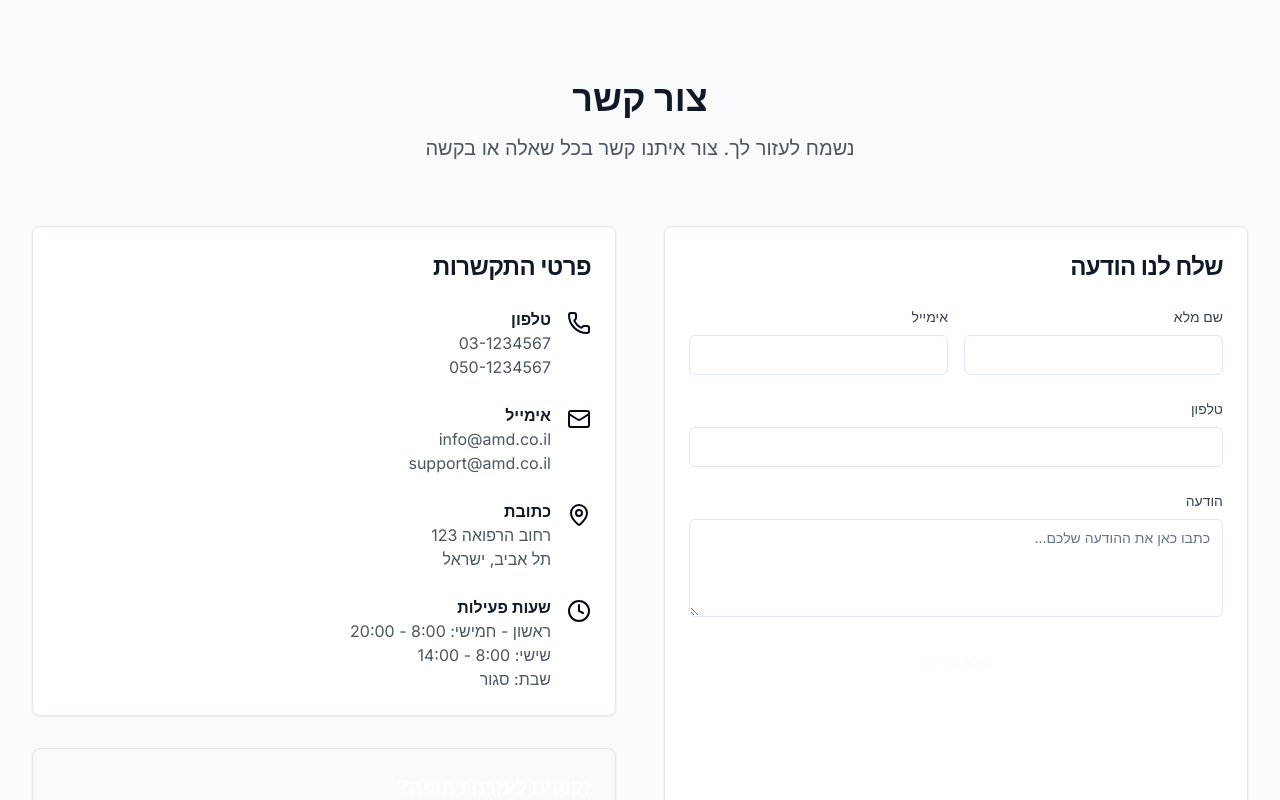
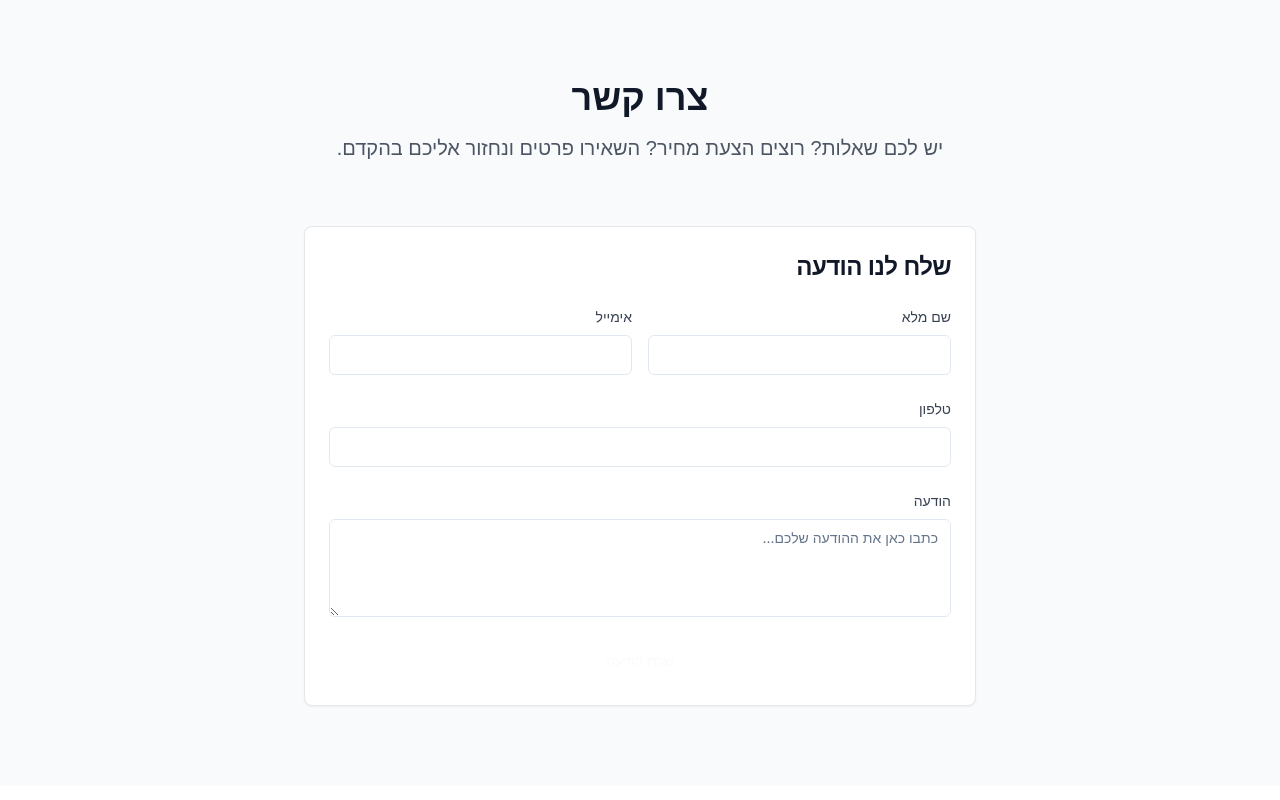
Before and after one commit to relaya17/LexHub, a Next.js app in the folder Dropbox/My PC (WIN-FP3PU772DH9)/Desktop/git/amd/: page / in a window 1280 px wide. Shown: the part 2260-3060 px from the top of the page. Built offline with nearby package versions, Linux system fonts and the light colour scheme.

Commit message:
Remove contact details section

```diff
--- a/Dropbox/My PC (WIN-FP3PU772DH9)/Desktop/git/amd/src/components/landing/contact-section.tsx
+++ b/Dropbox/My PC (WIN-FP3PU772DH9)/Desktop/git/amd/src/components/landing/contact-section.tsx
@@ -5,7 +5,6 @@ import { Card, CardContent, CardHeader, CardTitle } from "@/components/ui/card";
 import { Button } from "@/components/ui/button";
 import { Input } from "@/components/ui/input";
 import { Textarea } from "@/components/ui/textarea";
-import { Phone, Mail, MapPin, Clock } from "lucide-react";
 
 export default function ContactSection() {
   const [formData, setFormData] = useState({
@@ -32,19 +31,19 @@ export default function ContactSection() {
     <section id="contact" className="py-20 bg-gray-50">
       <div className="max-w-7xl mx-auto px-4 sm:px-6 lg:px-8">
         <div className="text-center mb-16">
-          <h2 className="text-4xl font-bold text-gray-900 mb-4">
-            צור קשר
+          <h2 className="font-headline text-4xl font-bold text-gray-900 mb-4">
+            צרו קשר
           </h2>
-          <p className="text-xl text-gray-600 max-w-3xl mx-auto">
-            נשמח לעזור לך. צור איתנו קשר בכל שאלה או בקשה
+          <p className="font-body text-xl text-gray-600 max-w-3xl mx-auto">
+            יש לכם שאלות? רוצים הצעת מחיר? השאירו פרטים ונחזור אליכם בהקדם.
           </p>
         </div>
 
-        <div className="grid grid-cols-1 lg:grid-cols-2 gap-12">
+        <div className="max-w-2xl mx-auto">
           {/* Contact Form */}
           <Card>
             <CardHeader>
-              <CardTitle className="text-2xl font-bold text-gray-900">
+              <CardTitle className="font-headline text-2xl font-bold text-gray-900">
                 שלח לנו הודעה
               </CardTitle>
             </CardHeader>
@@ -52,7 +51,7 @@ export default function ContactSection() {
               <form onSubmit={handleSubmit} className="space-y-6">
                 <div className="grid grid-cols-1 md:grid-cols-2 gap-4">
                   <div>
-                    <label htmlFor="name" className="block text-sm font-medium text-gray-700 mb-2">
+                    <label htmlFor="name" className="font-body block text-sm font-medium text-gray-700 mb-2">
                       שם מלא
                     </label>
                     <Input
@@ -114,64 +113,6 @@ export default function ContactSection() {
               </form>
             </CardContent>
           </Card>
-
-          {/* Contact Information */}
-          <div className="space-y-8">
-            <Card>
-              <CardHeader>
-                <CardTitle className="text-2xl font-bold text-gray-900">
-                  פרטי התקשרות
-                </CardTitle>
-              </CardHeader>
-              <CardContent className="space-y-6">
-                <div className="flex items-start space-x-4 space-x-reverse">
-                  <Phone className="h-6 w-6 text-primary-600 mt-1" />
-                  <div>
-                    <h3 className="font-semibold text-gray-900">טלפון</h3>
-                    <p className="text-gray-600">03-1234567</p>
-                    <p className="text-gray-600">050-1234567</p>
-                  </div>
-                </div>
-                <div className="flex items-start space-x-4 space-x-reverse">
-                  <Mail className="h-6 w-6 text-primary-600 mt-1" />
-                  <div>
-                    <h3 className="font-semibold text-gray-900">אימייל</h3>
-                    <p className="text-gray-600">info@amd.co.il</p>
-                    <p className="text-gray-600">support@amd.co.il</p>
-                  </div>
-                </div>
-                <div className="flex items-start space-x-4 space-x-reverse">
-                  <MapPin className="h-6 w-6 text-primary-600 mt-1" />
-                  <div>
-                    <h3 className="font-semibold text-gray-900">כתובת</h3>
-                    <p className="text-gray-600">רחוב הרפואה 123</p>
-                    <p className="text-gray-600">תל אביב, ישראל</p>
-                  </div>
-                </div>
-                <div className="flex items-start space-x-4 space-x-reverse">
-                  <Clock className="h-6 w-6 text-primary-600 mt-1" />
-                  <div>
-                    <h3 className="font-semibold text-gray-900">שעות פעילות</h3>
-                    <p className="text-gray-600">ראשון - חמישי: 8:00 - 20:00</p>
-                    <p className="text-gray-600">שישי: 8:00 - 14:00</p>
-                    <p className="text-gray-600">שבת: סגור</p>
-                  </div>
-                </div>
-              </CardContent>
-            </Card>
-
-            <Card className="bg-primary-600 text-white">
-              <CardContent className="p-6">
-                <h3 className="text-xl font-bold mb-4">זקוקים לעזרה דחופה?</h3>
-                <p className="mb-4">
-                  במקרה חירום רפואי, אנא פנו ישירות למוקד החירום או לחדר המיון הקרוב.
-                </p>
-                <Button variant="outline" className="bg-white text-primary-600 hover:bg-gray-100 border-white">
-                  מוקד חירום: 101
-                </Button>
-              </CardContent>
-            </Card>
-          </div>
         </div>
       </div>
     </section>
```
Also changed, not shown: Dropbox/My PC (WIN-FP3PU772DH9)/Desktop/git/amd/src/lib/translations.ts (added, +100 -0 lines).
